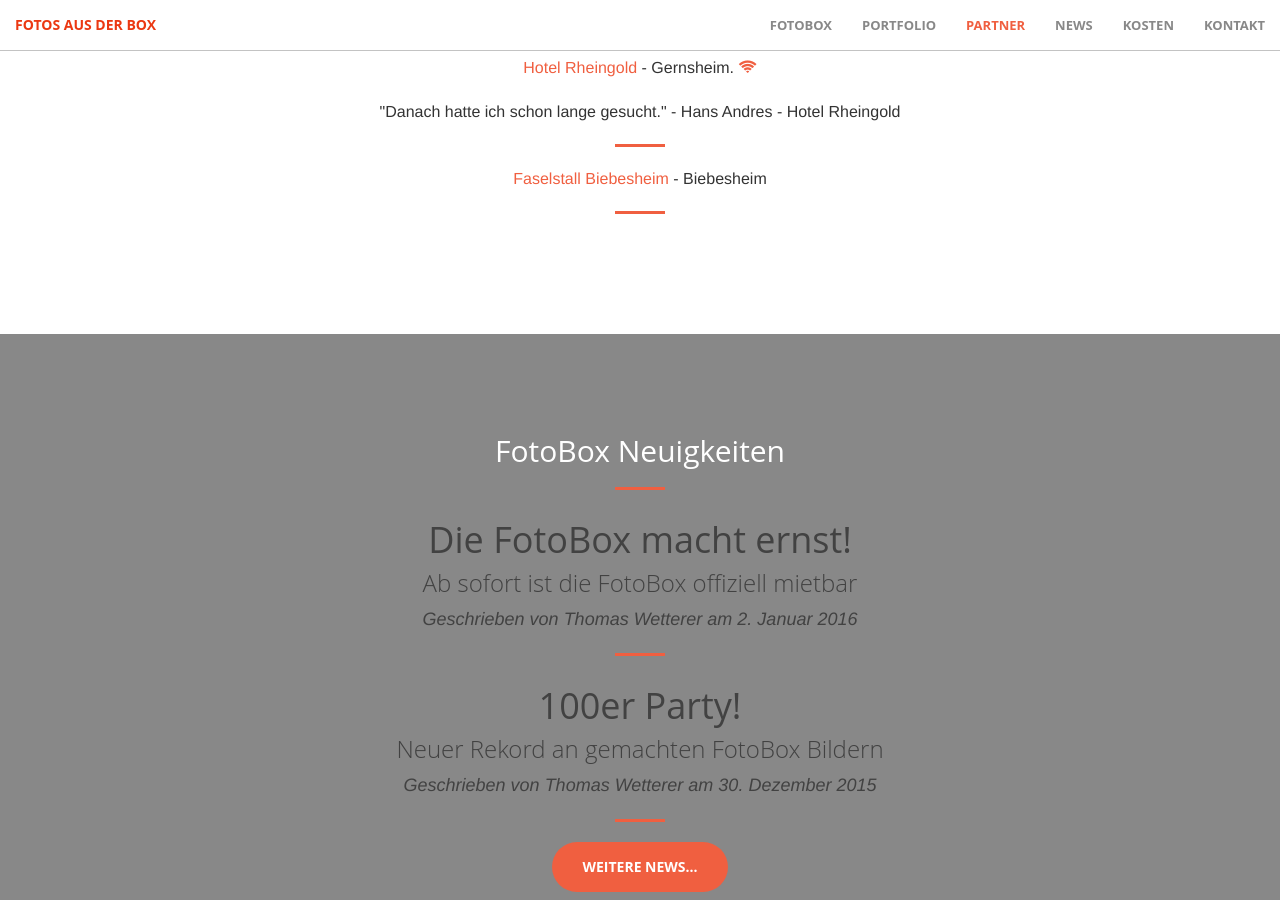
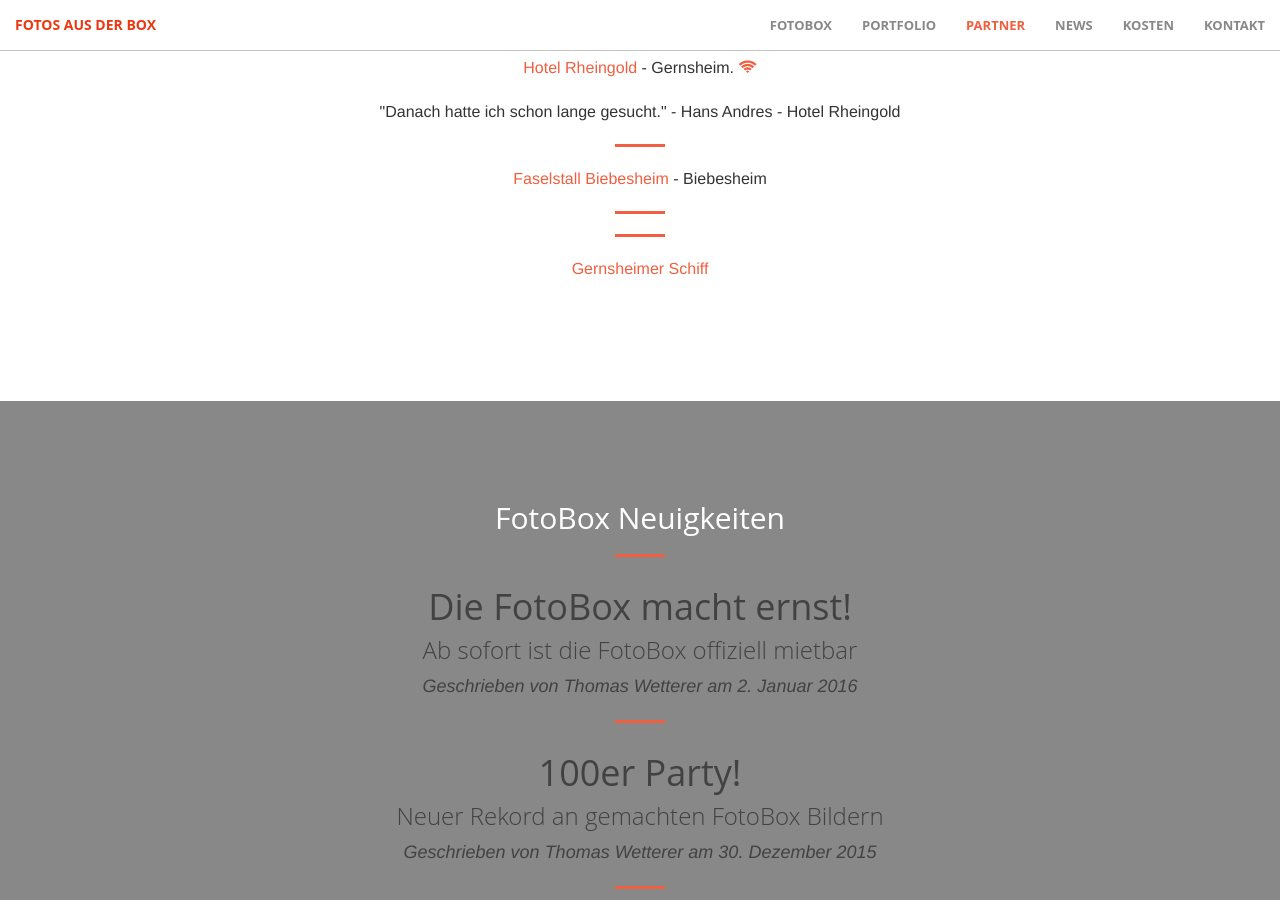
Before and after one commit to wetty/fotoboxo, a Jekyll site: the page built from index.html, in a window 1280 px wide and 900 px high, scrolled down 2425 px. Built offline with Jekyll 4.4.1, drawn with Linux system fonts in a browser that asks for light colours; nearby versions of some CDN libraries.

Commit message:
new partner

```diff
--- a/_includes/partner.html
+++ b/_includes/partner.html
@@ -15,8 +15,8 @@
 				<hr class="dark">
 				<p class=""><a href="http://www.faselstall-biebesheim.de/" title="Das Kulturzentrum der besonderen ART">Faselstall Biebesheim</a> - Biebesheim</p>
                 <hr class="dark">
-<!--				<p class="text-faded"><a href="https://gernsheimer-schiff.de/" title="...gut essen - gesellig feiern!">Gernsheimer Schiff</a></p>
-	-->
+                <hr class="dark">
+				<p class=""><a href="http://gernsheimer-schiff.de/" title="...gut essen - gesellig feiern!">Gernsheimer Schiff</a></p>
             </div>
         </div>
     </div>
```
